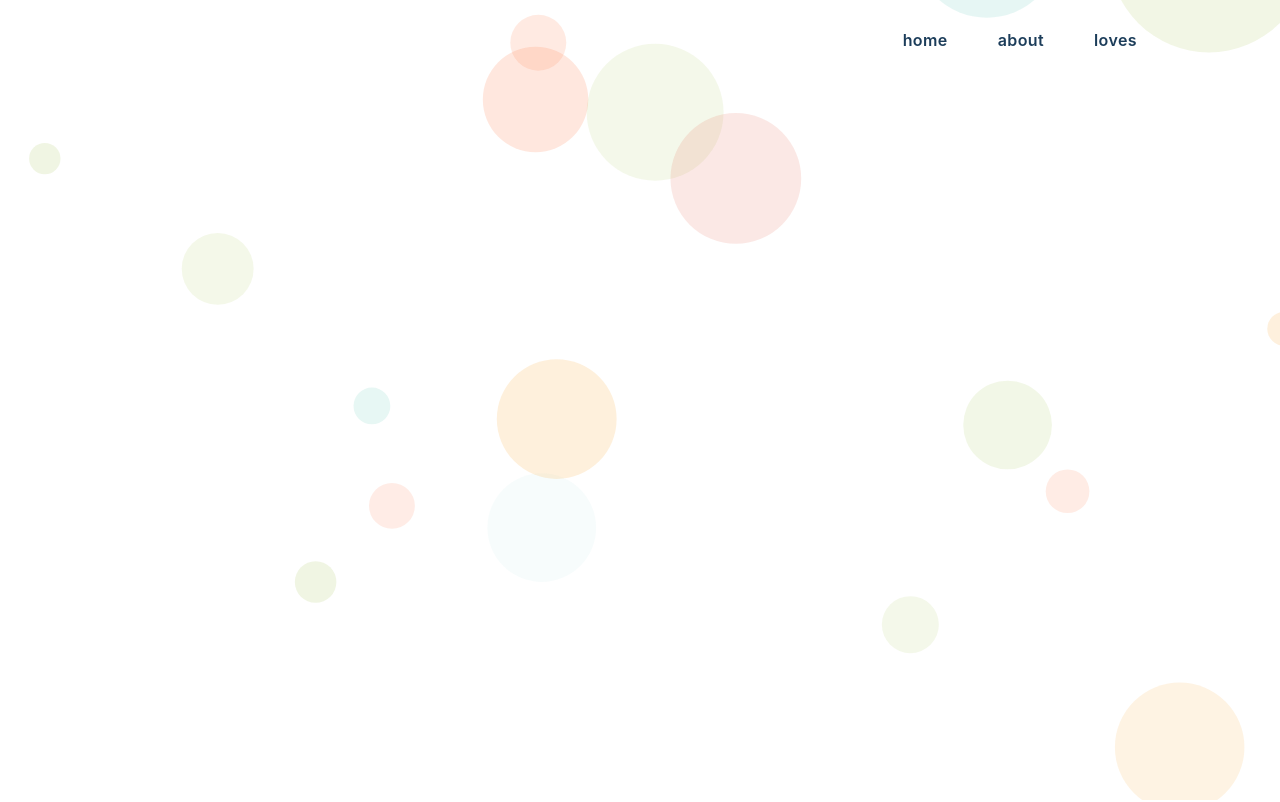
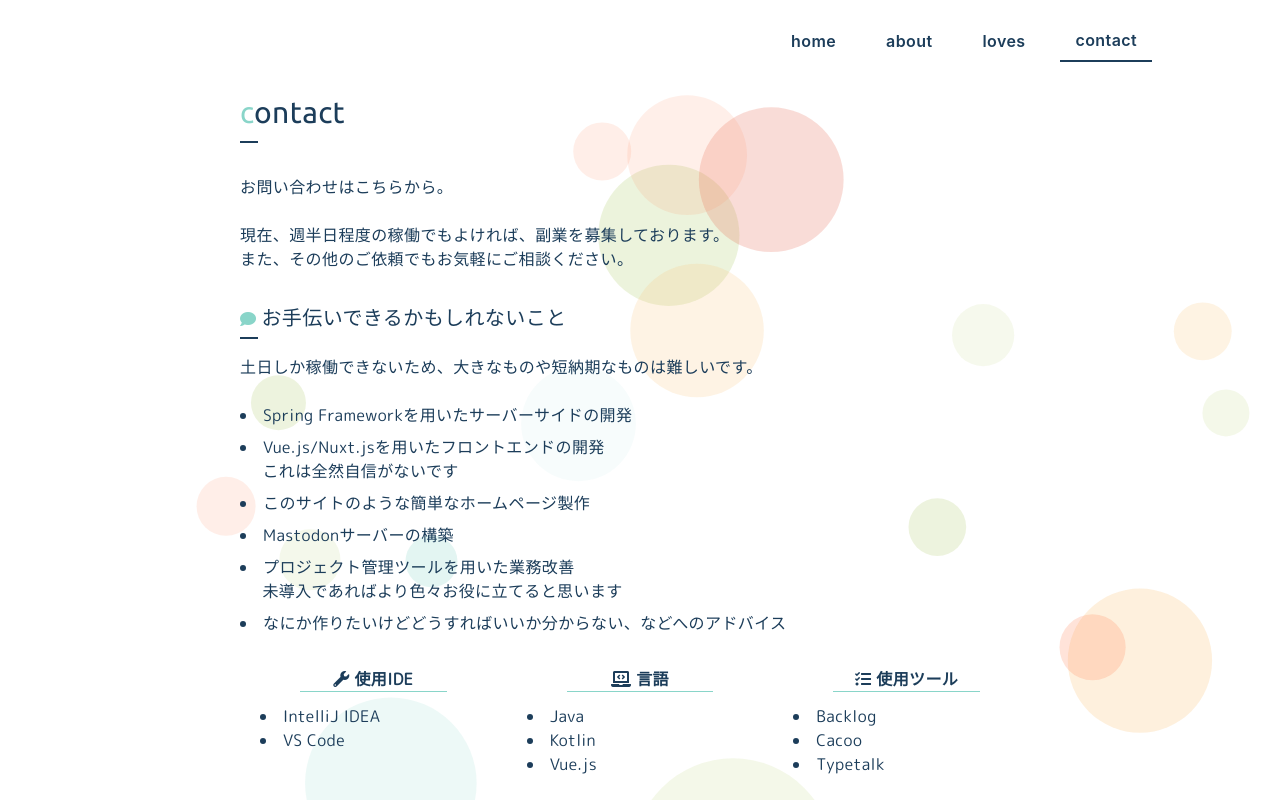
Before and after one commit to kxn4t/homepage, a Nuxt app: page /contact in a window 1280 px wide. Before the commit this address had no page. Shown: the top 802 px of the page. Built offline with nearby package versions, Linux system fonts and the light colour scheme.

Commit message:
add contact page

```diff
--- a/components/organisms/TheNavbar.vue
+++ b/components/organisms/TheNavbar.vue
@@ -23,8 +23,13 @@
           </nuxt-link>
         </li>
         <li>
-          <nuxt-link to="/loves" class="nav-menu-item">
+          <nuxt-link to="/loves" class="nav-menu-item mr-2 sm:mr-5">
             loves
+          </nuxt-link>
+        </li>
+        <li>
+          <nuxt-link to="/contact" class="nav-menu-item">
+            contact
           </nuxt-link>
         </li>
       </ul>
--- /dev/null
+++ b/pages/contact.vue
@@ -0,0 +1,42 @@
+<template>
+  <!-- contact -->
+  <section class="w-full">
+    <h1 class="section-header text-3xl my-5 sm:mt-5 sm:mb-8">
+      contact
+    </h1>
+    <p class="font-ja mb-6">お問い合わせはこちらから。</p>
+    <p class="font-ja">
+      現在、週半日程度の稼働でもよければ、副業を募集しております。
+    </p>
+    <p class="font-ja">
+      また、その他のご依頼でもお気軽にご相談ください。
+    </p>
+    <ContactDescription />
+    <ContactForm />
+  </section>
+</template>
+
+<script>
+import Meta from '~/assets/mixins/meta'
+import ContactDescription from '~/components/organisms/contact/ContactDescription'
+import ContactForm from '~/components/organisms/contact/ContactForm'
+
+export default {
+  components: {
+    ContactDescription,
+    ContactForm
+  },
+  mixins: [Meta],
+  data() {
+    return {
+      meta: {
+        title: 'contact',
+        description:
+          'お問い合わせのページ - かなめりぜは、加藤かな (@kxn4t) が活動するサークルおよびWebサイトです。',
+        type: 'article',
+        url: 'https://kanameliser.net/contact'
+      }
+    }
+  }
+}
+</script>
```
